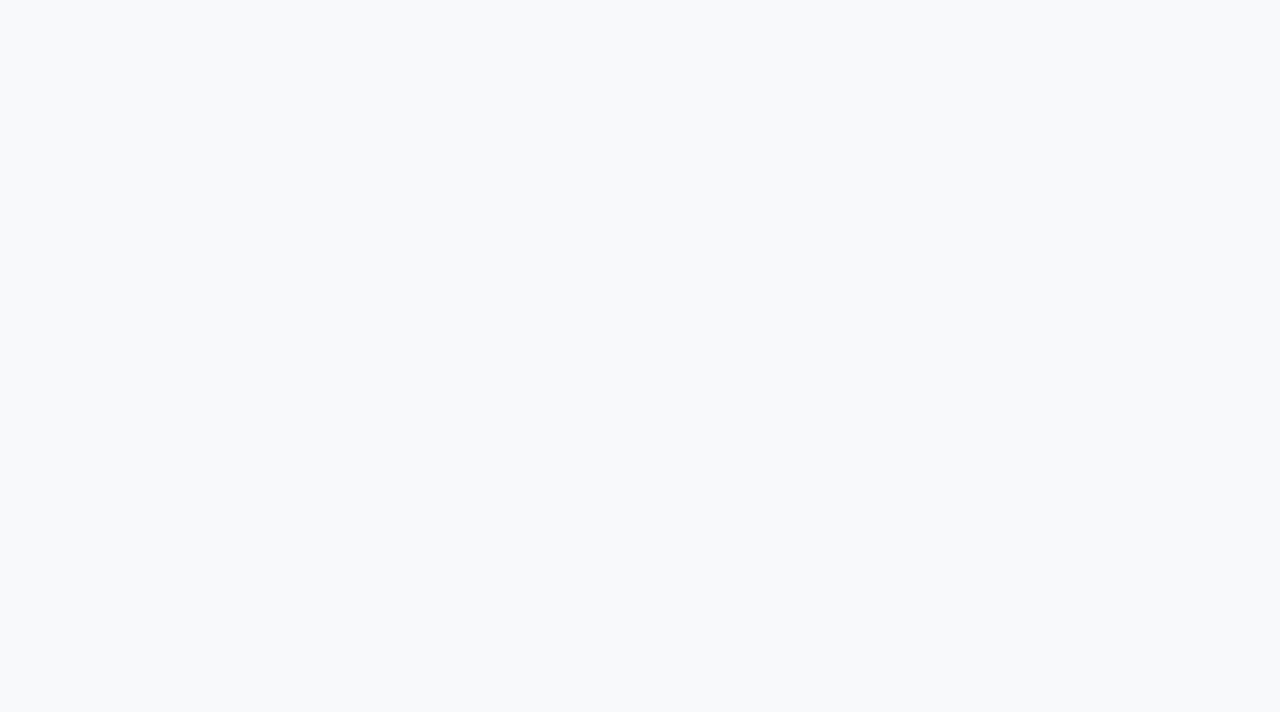
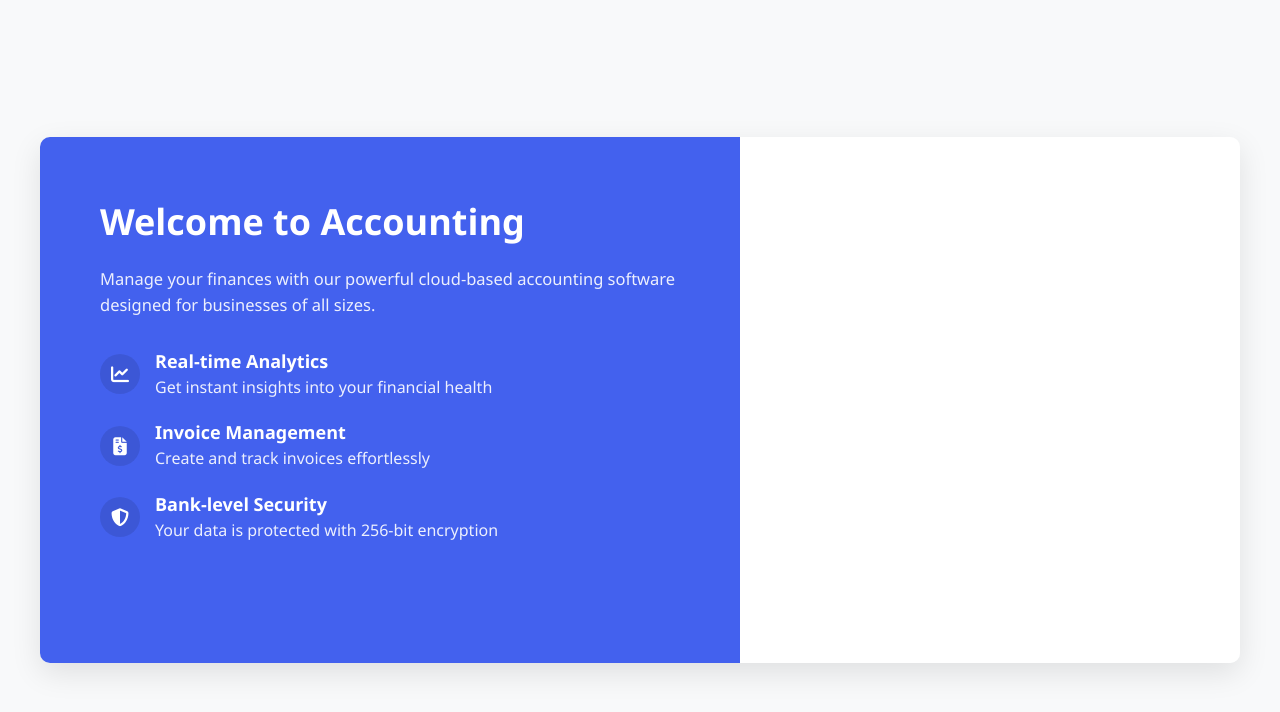
Before and after one commit to uzzal71/css-foundation, a plain HTML site: page login/login1.html in a window 1280 px wide. Drawn offline with Linux system fonts and the light colour scheme.

Commit message:
login system

```diff
--- a/login/login1.html
+++ b/login/login1.html
@@ -4,6 +4,10 @@
     <meta charset="UTF-8" />
     <meta name="viewport" content="width=device-width, initial-scale=1.0" />
     <title>Login system</title>
+    <link
+      rel="stylesheet"
+      href="https://cdnjs.cloudflare.com/ajax/libs/font-awesome/6.4.0/css/all.min.css"
+    />
     <style>
       :root {
         --primary: #4361ee;
@@ -40,12 +44,107 @@
         flex: 1;
         background-color: var(--primary);
         color: #fff;
+        display: flex;
+        padding: 60px;
+        flex-direction: column;
+        justify-content: center;
+      }
+
+      .login-left h1 {
+        font-size: 36px;
+        margin-bottom: 20px;
+      }
+
+      .login-left p {
+        font-size: 16.5px;
+        line-height: 1.6;
+        margin-bottom: 30px;
+        opacity: 0.9;
+      }
+
+      .features {
+        margin-bottom: 40px;
+      }
+
+      .feature-item {
+        display: flex;
+        align-items: center;
+        margin-bottom: 20px;
+      }
+
+      .feature-item h4 {
+        margin: 0;
+        font-size: 18px;
+      }
+
+      .feature-item p {
+        margin: 2px 0 0;
+        font-size: 16px;
+      }
+
+      .feature-icon {
+        width: 40px;
+        height: 40px;
+        background-color: rgb(0, 0, 0, 0.1);
+        display: flex;
+        align-items: center;
+        justify-content: center;
+        border-radius: 50%;
+        margin-right: 15px;
+        font-size: 18px;
+      }
+
+      .login-right {
+        width: 500px;
+        background-color: #fff;
+        padding: 60px 40px;
+        display: flex;
+        flex-direction: column;
+        justify-content: center;
       }
     </style>
   </head>
   <body>
     <div class="login-container">
-      <div class="login-left"></div>
+      <div class="login-left">
+        <h1>Welcome to Accounting</h1>
+        <p>
+          Manage your finances with our powerful cloud-based accounting software
+          designed for businesses of all sizes.
+        </p>
+
+        <div class="features">
+          <div class="feature-item">
+            <div class="feature-icon">
+              <i class="fas fa-chart-line"></i>
+            </div>
+            <div>
+              <h4>Real-time Analytics</h4>
+              <p>Get instant insights into your financial health</p>
+            </div>
+          </div>
+
+          <div class="feature-item">
+            <div class="feature-icon">
+              <i class="fas fa-file-invoice-dollar"></i>
+            </div>
+            <div>
+              <h4>Invoice Management</h4>
+              <p>Create and track invoices effortlessly</p>
+            </div>
+          </div>
+
+          <div class="feature-item">
+            <div class="feature-icon">
+              <i class="fas fa-shield-alt"></i>
+            </div>
+            <div>
+              <h4>Bank-level Security</h4>
+              <p>Your data is protected with 256-bit encryption</p>
+            </div>
+          </div>
+        </div>
+      </div>
       <div class="login-right"></div>
     </div>
   </body>
```
